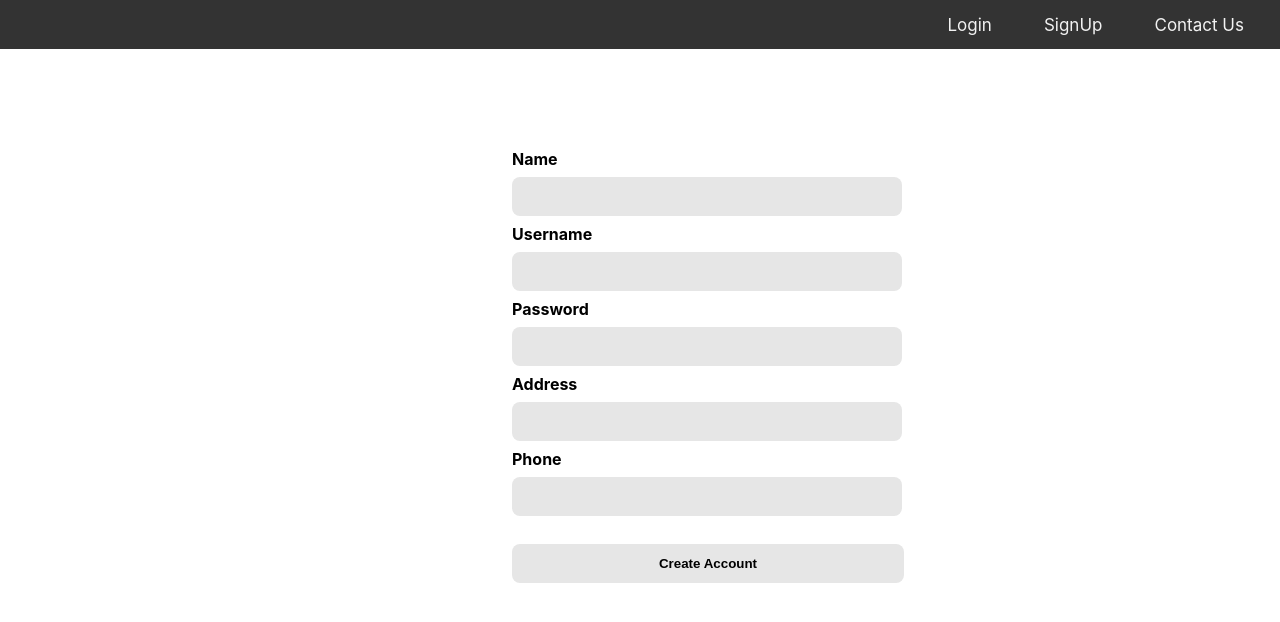
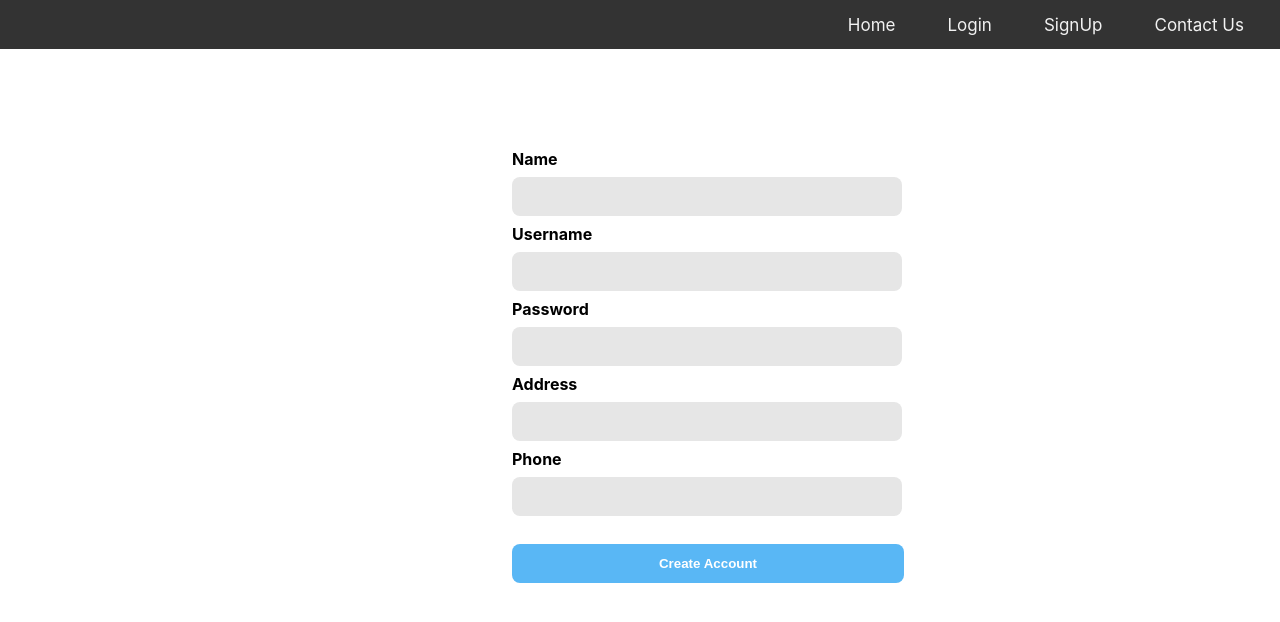
Before and after one commit to RMIT-SEPT/majorproject-7-tues-14-30-2, a React (Create React App) app in the folder FrontEnd/myapp/: page /Registration in a window 1280 px wide. Shown: the top 622 px of the page. Built offline with nearby package versions, Linux system fonts and the light colour scheme.

Commit message:
Customer and worker dashboards

```diff
--- a/FrontEnd/myapp/package.json
+++ b/FrontEnd/myapp/package.json
@@ -8,7 +8,8 @@
     "@testing-library/user-event": "^7.2.1",
     "react": "^16.13.1",
     "react-dom": "^16.13.1",
-    "react-scripts": "3.4.1"
+    "react-router-dom": "^5.2.0",
+    "react-scripts": "^3.4.3"
   },
   "scripts": {
     "start": "react-scripts start",
--- a/FrontEnd/myapp/src/App.js
+++ b/FrontEnd/myapp/src/App.js
@@ -2,6 +2,9 @@ import React, {Component} from 'react';
 import Login from './components/Login';
 import Registration from './components/Registration';
 import Business_Contact from './components/Business_Contact';
+import Worker_Dashboard from './components/Worker_Dashboard';
+import Customer_Dashboard from './components/Customer_Dashboard';
+import Booking from './components/Booking';
 import NavBar from './components/NavBar';
 import{BrowserRouter,Route,Switch} from 'react-router-dom'
 
@@ -16,6 +19,9 @@ class App extends Component {
       <Switch>
       <Route path='/Business_Contact' component={Business_Contact}/>
       <Route path='/Registration' component={Registration}/>
+      <Route path='/Customer_Dashboard' component={Customer_Dashboard}/>
+      <Route path='/Worker_Dashboard' component={Worker_Dashboard}/>
+      <Route path='/Booking' component={Booking}/>
        <Route path='/' component={Login} exact/>
       </Switch>
       </div>
--- a/FrontEnd/myapp/src/components/Login.css
+++ b/FrontEnd/myapp/src/components/Login.css
@@ -6,10 +6,17 @@
   outline:none;
   text-decoration: none;
   width: 390px;
-  background-color:#e6e6e6;
+  -webkit-text-fill-color: #ffffff;
+  background-color: rgb(89, 183, 245);
   border-style: none;
 
 
+}
+
+.login_btn:hover {
+  background-color: #e6e6e6;
+  -webkit-text-fill-color: #000000;
+  transition-duration:0.3s;
 }
 
 .centered {
--- a/FrontEnd/myapp/src/components/NavBar.js
+++ b/FrontEnd/myapp/src/components/NavBar.js
@@ -11,6 +11,7 @@ import"./NavBar.css";
                 <li><a href ="/Business_Contact">Contact Us</a></li>
                 <li><a href="/Registration">SignUp</a></li>
                 <li><a href="/">Login</a></li>
+                <li><a href="/Customer_Dashboard">Home</a></li>
                 </ul>
                 </div>
 
--- a/FrontEnd/myapp/src/components/Registration.css
+++ b/FrontEnd/myapp/src/components/Registration.css
@@ -25,7 +25,14 @@ input{
     outline:none;
     text-decoration: none;
     width: 392px;
-    background-color:#e6e6e6;
+    -webkit-text-fill-color: #ffffff;
+    background-color: rgb(89, 183, 245);
     border-style: none;
 
 }
+
+.registration_btn:hover {
+    background-color: #e6e6e6;
+    -webkit-text-fill-color: #000000;
+    transition-duration:0.3s;
+}
```
Also changed, not shown: 1 other file (tests, documents, lock files or other folders).
